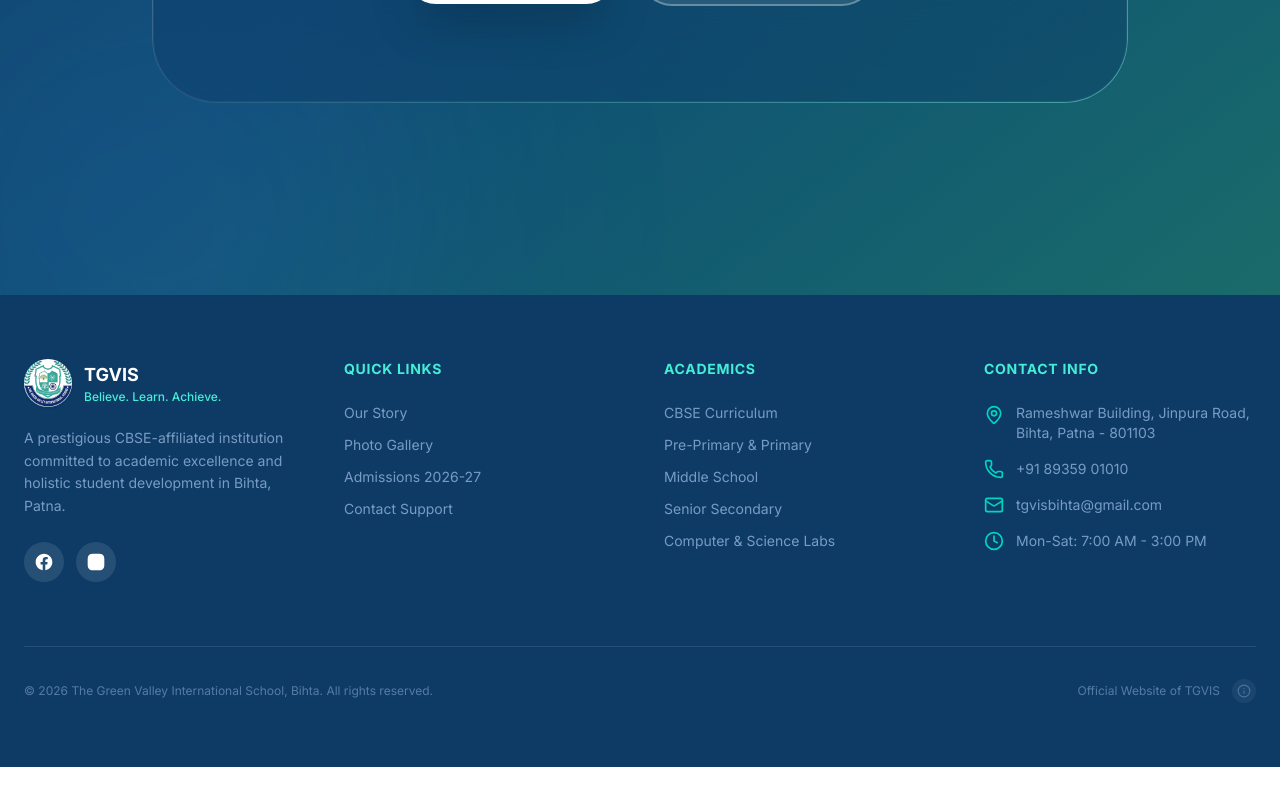
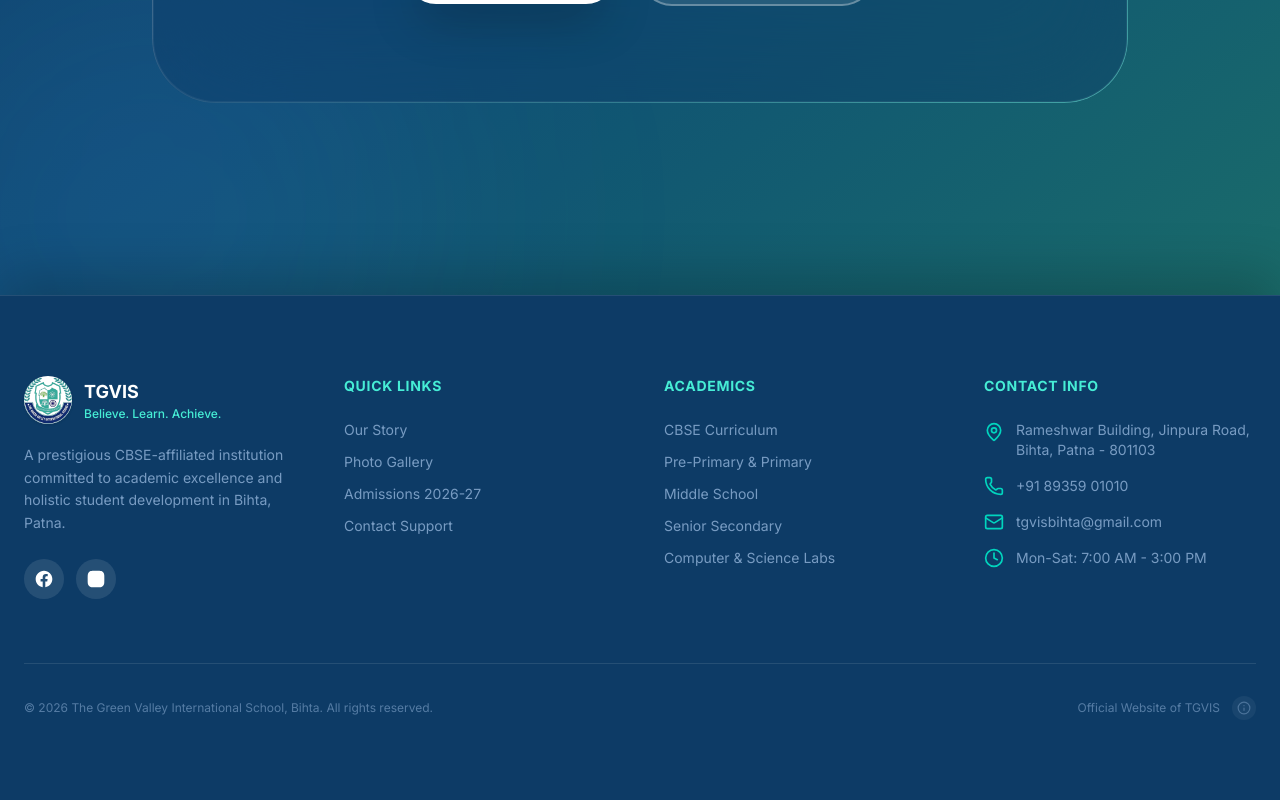
Before and after one commit to pawanwashudev-official/tgvis, a Next.js app: page / in a window 1280 px wide. Shown: the part 6630-7430 px from the top of the page. Before the commit the page ends 7397 px from the top, so only its background shows below. Built offline with nearby package versions, Linux system fonts and the light colour scheme.

Commit message:
Fix: Resolved scroll jitter and decreased footer transparency for better grounding.

```diff
--- a/src/app/globals.css
+++ b/src/app/globals.css
@@ -128,7 +128,6 @@
   }
   html {
     @apply font-sans;
-    scroll-behavior: smooth;
   }
 }
 
--- a/src/components/layout/Footer.tsx
+++ b/src/components/layout/Footer.tsx
@@ -13,8 +13,8 @@ export default function Footer() {
 
   return (
     <>
-      <footer className="bg-[#0d3b66] text-white">
-        <div className="mx-auto max-w-7xl px-6 py-16">
+      <footer className="relative z-50 bg-[#0d3b66] text-white border-t border-white/10 shadow-[0_-20px_50px_rgba(0,0,0,0.2)]">
+        <div className="mx-auto max-w-7xl px-6 py-20">
           <div className="grid grid-cols-1 md:grid-cols-2 lg:grid-cols-4 gap-12">
             <div>
               <div className="flex items-center gap-3 mb-5">
--- a/src/components/layout/SmoothScroll.tsx
+++ b/src/components/layout/SmoothScroll.tsx
@@ -7,16 +7,6 @@ export default function SmoothScroll({ children }: { children: ReactNode }) {
   return (
     <ReactLenis
       root
-      options={{
-        duration: 1.5,
-        easing: (t) => Math.min(1, 1.001 - Math.pow(2, -10 * t)),
-        orientation: "vertical",
-        gestureOrientation: "vertical",
-        smoothWheel: true,
-        wheelMultiplier: 1,
-        touchMultiplier: 2,
-        infinite: false,
-      }}
     >
       {children}
     </ReactLenis>
```
